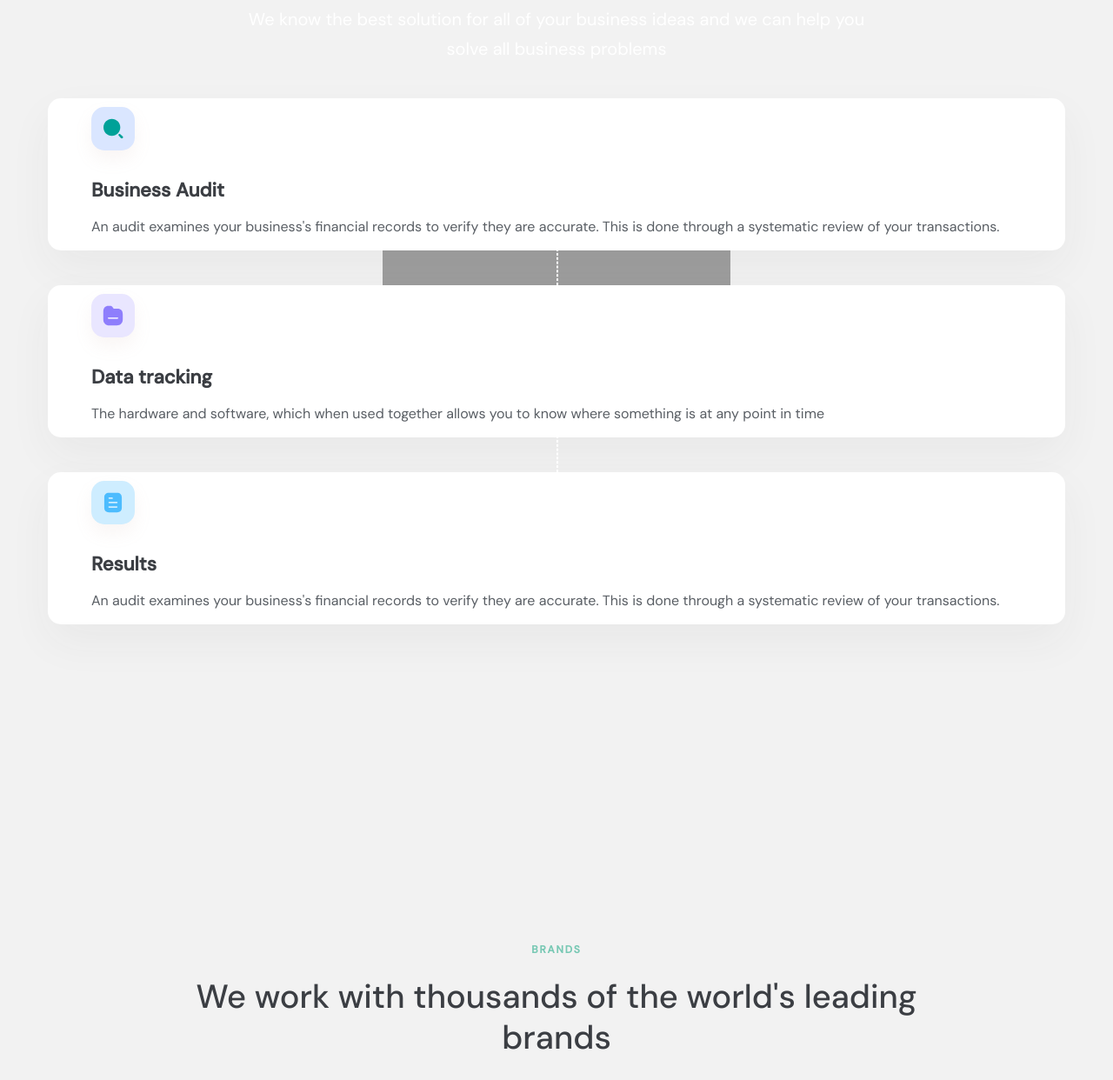
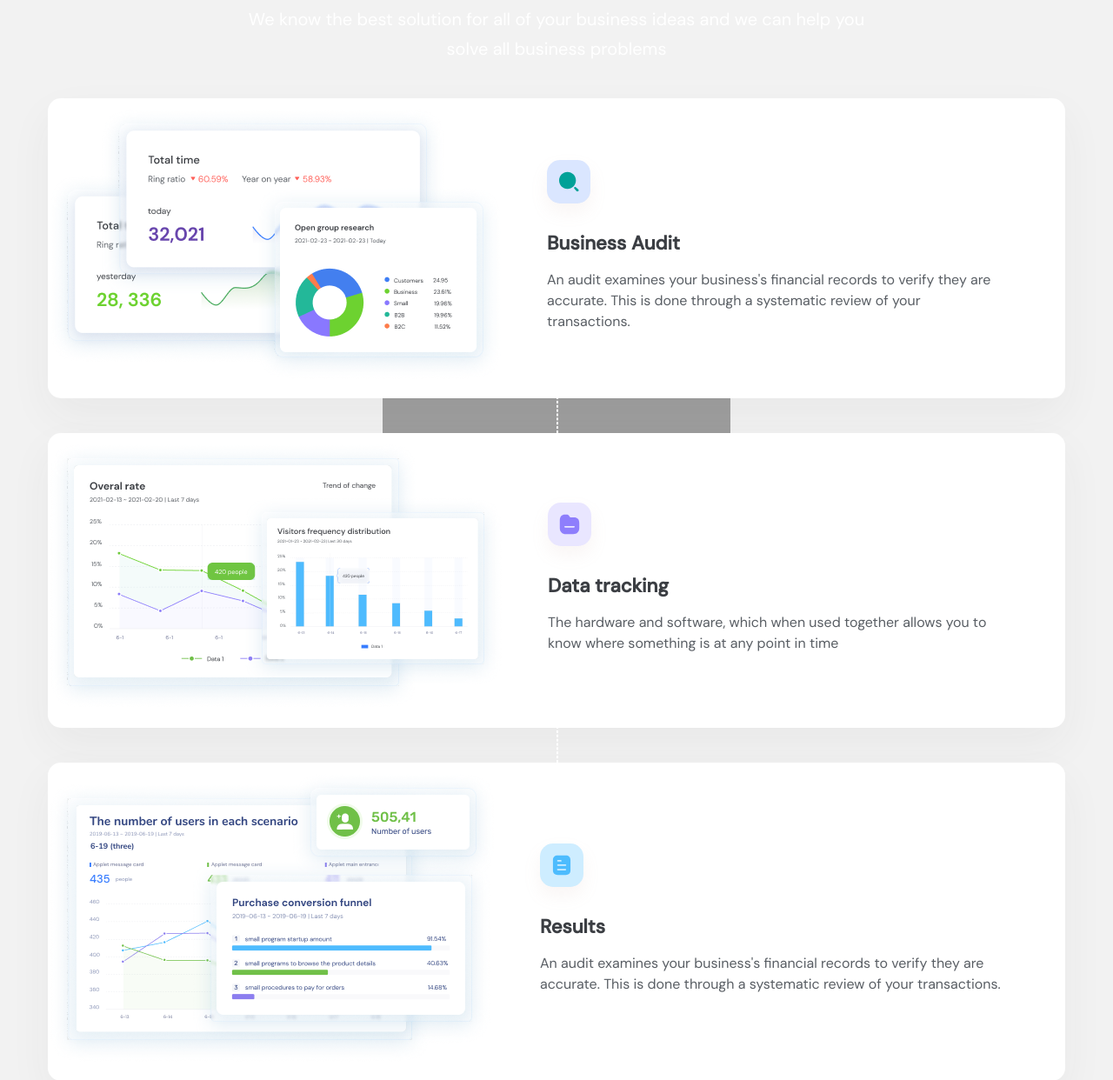
Before and after one commit to Diana1888/digitalAgency, a plain HTML site: page index.html in a window 1280 px wide. Shown: the part 2610-3852 px from the top of the page at 87% size. Drawn offline with Linux system fonts and the light colour scheme; the site is published under a folder, as on GitHub Pages, so addresses that start at the root find nothing.

Commit message:
Update index.html

```diff
--- a/index.html
+++ b/index.html
@@ -107,7 +107,7 @@
                   <div class="card-line">
                <div class="process-card">
                   <div class="process-image">
-                     <img src="/images/Group27188.png" alt="" class="process-image-width">
+                     <img src="images/Group27188.png" alt="" class="process-image-width">
                   </div>
                   <div class="process-text">
                      <div class="icon-pic process-serach-bg">
@@ -121,7 +121,7 @@
 
                <div class="process-card">
                 <div class="process-image">
-                   <img src="/images/Group27177.png" alt="" class="process-image-width">
+                   <img src="images/Group27177.png" alt="" class="process-image-width">
                 </div>
                 <div class="process-text">
                    <div class="icon-pic process-folder-bg">
@@ -134,7 +134,7 @@
 
              <div class="process-card">
                 <div class="process-image">
-                   <img src="/images/Group27180.png" alt="" class="process-image-width">
+                   <img src="images/Group27180.png" alt="" class="process-image-width">
                 </div>
                 <div class="process-text">
                    <div class="icon-pic process-document-bg">
```
